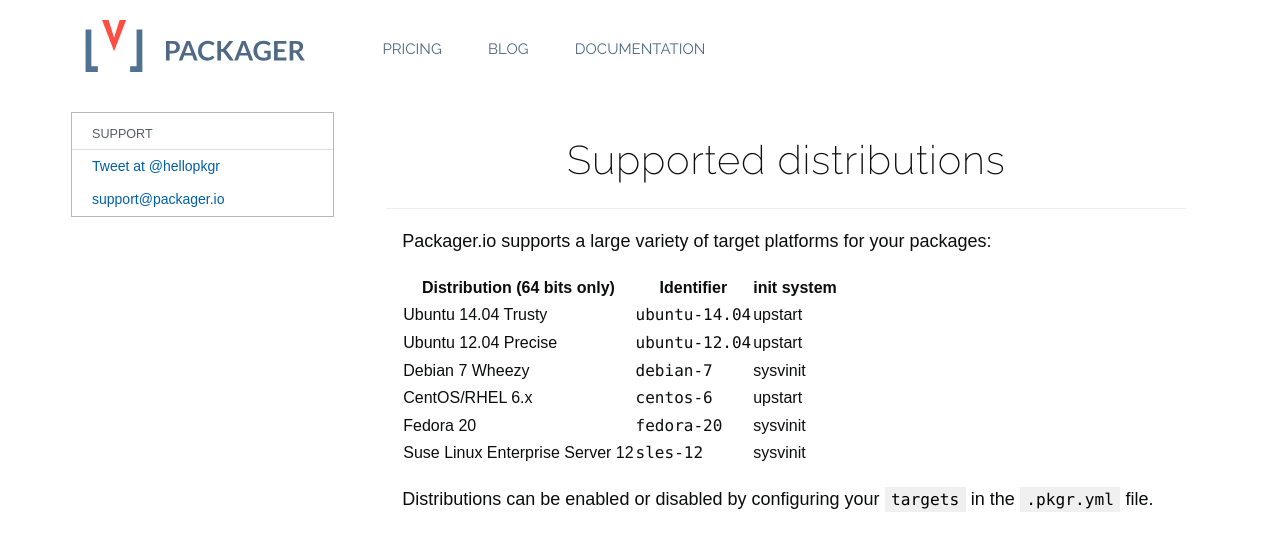
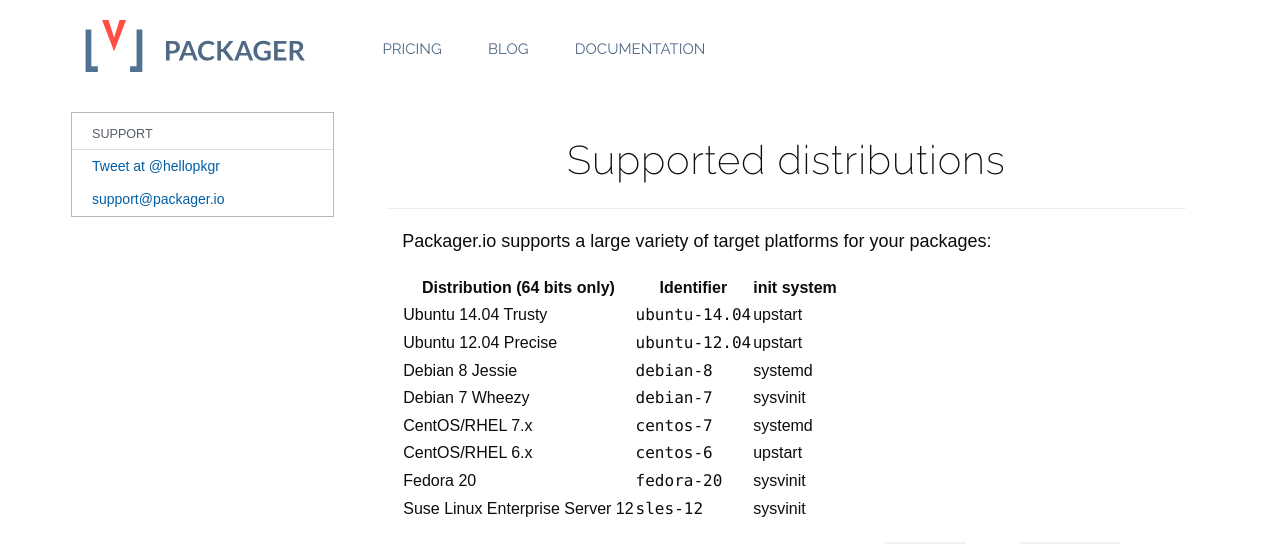
Before and after one commit to pkgr/pkgr.github.io, a Jekyll site: the page built from _articles/distributions.md, in a window 1280 px wide, cut to the strip 0-544 px from the top of the page. Built offline with Jekyll 4.4.1, drawn with Linux system fonts in a browser that asks for light colours; Markdown is read by kramdown in place of the engine named in the settings.

Commit message:
Debian 8 and CentOS / RHEL 7 now supported

```diff
--- a/_articles/distributions.md
+++ b/_articles/distributions.md
@@ -11,7 +11,9 @@
 --- | --- | ---
 Ubuntu 14.04 Trusty | `ubuntu-14.04` | upstart
 Ubuntu 12.04 Precise | `ubuntu-12.04` | upstart
+Debian 8 Jessie | `debian-8` | systemd
 Debian 7 Wheezy | `debian-7` | sysvinit
+CentOS/RHEL 7.x | `centos-7` | systemd
 CentOS/RHEL 6.x | `centos-6` | upstart
 Fedora 20 | `fedora-20` | sysvinit
 Suse Linux Enterprise Server 12 | `sles-12` | sysvinit
```
